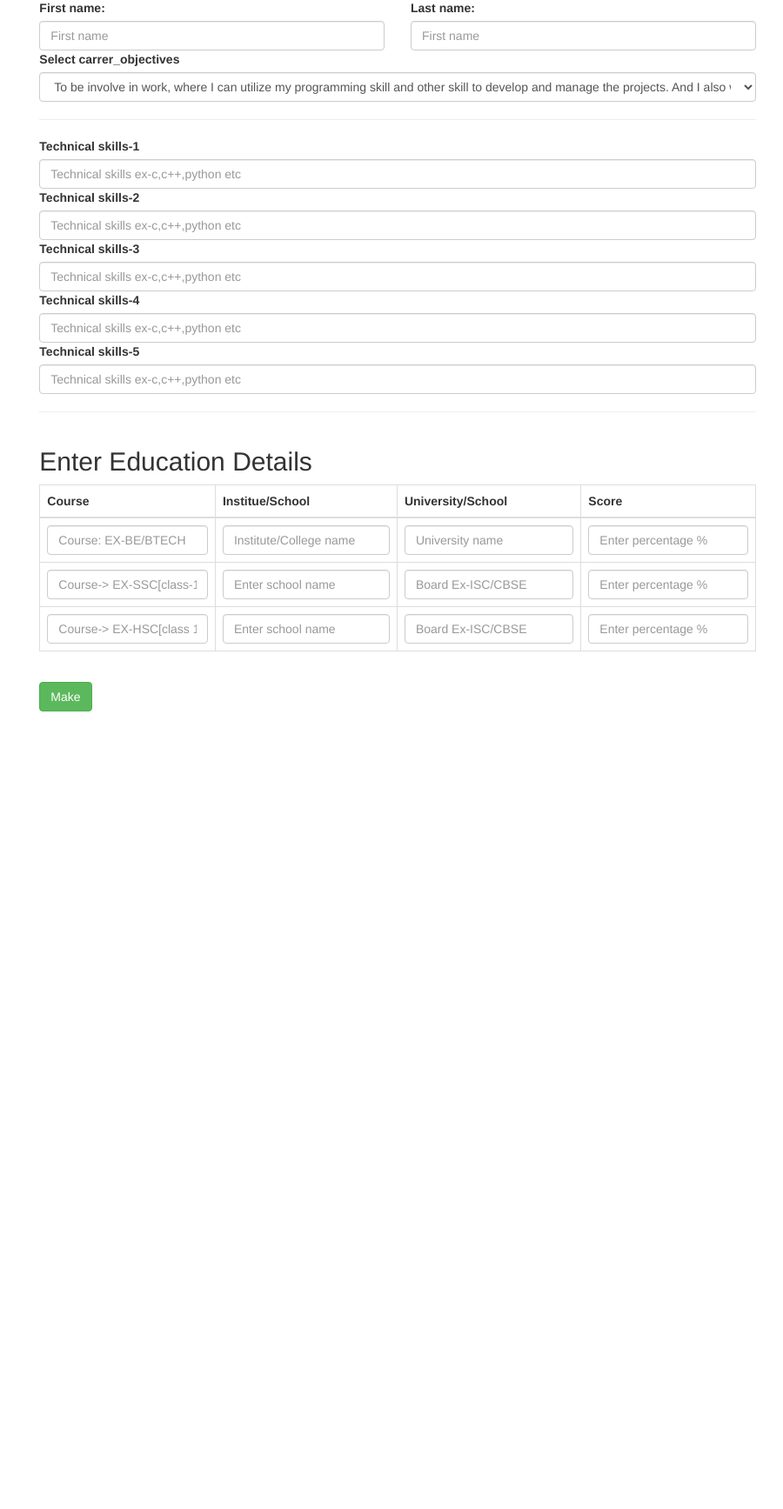
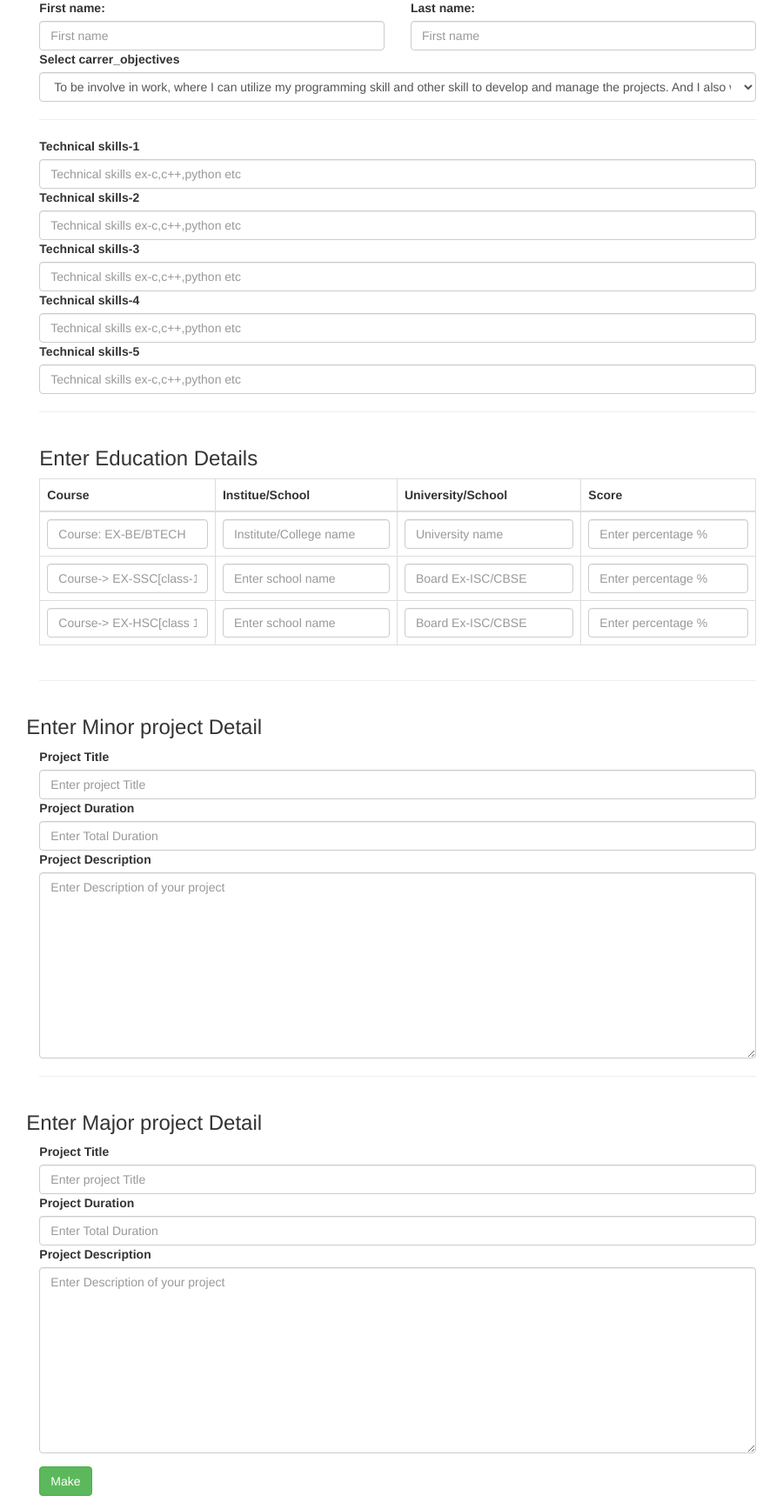
Before and after one commit to sgupta-codeprofile/ondemandservices, a Django app: page /resume_maker/ in a window 1280 px wide. Shown: the part 73-1808 px from the top of the page at 87% size, without its empty margins (183-1083 px from the left). Before the commit the page ends 891 px from the top, so only its background shows below. Run offline with Django 3.2, Linux system fonts and the light colour scheme; some libraries are stand-ins or nearby versions; some web fonts are replaced.

Commit message:
add project field for form

```diff
--- a/resume_maker/templates/resume_maker/index.html
+++ b/resume_maker/templates/resume_maker/index.html
@@ -20,7 +20,7 @@
             <!-- start row for ccarrer_objectives -->
             <div class="row">
                 <div class="col-sm-12">
-                    <label for="carrer_objectives">Select carrer_objectives</label>{{form.carrer_objectives}}</label>
+                    <label for="carrer_objectives">Select carrer_objectives</label>{{form.carrer_objectives}}
                 </div>
             </div>
             <!-- end row for carrer_objectives -->
@@ -47,7 +47,7 @@
             <div class="row">
 
                 <div class="container col-sm-12">
-                   <h2>Enter Education Details</h2>
+                   <h3>Enter Education Details</h3>
                     <table class="table table-bordered">
                         <thead>
                         <tr>
@@ -85,9 +85,39 @@
             </div><!-- -->
 
             <!-- end educaton detail row -->
+            <!-- start minor prject row -->
+            <hr>
+            <div class="row">
+                <h3>Enter Minor project Detail</h3>
+                <div class="col-sm-12">
+                    <label for="project_name1">Project Title</label>{{form.project_name1}}
+                </div>
+                <div class="col-sm-12">
+                    <label for="project_duration1">Project Duration</label>{{form.project_duration1}}
+                </div>
+                <div class="col-sm-12">
+                    <label for="project_description1">Project Description</label>{{form.project_description1}}
+                </div>
+            </div>
+            <!-- end minor project row -->
+            <!-- start major prject row -->
+            <hr>
+            <div class="row">
+                <h3>Enter Major project Detail</h3>
+                <div class="col-sm-12">
+                    <label for="project_name2">Project Title</label>{{form.project_name2}}
+                </div>
+                <div class="col-sm-12">
+                    <label for="project_duration2">Project Duration</label>{{form.project_duration2}}
+                </div>
+                <div class="col-sm-12">
+                    <label for="project_description2">Project Description</label>{{form.project_description2}}
+                </div>
+            </div>
+            <!-- end major project row -->
 
 
-        </div>
+        </div> <!-- end form group -->
 
 
         <div class="form-group">
```
